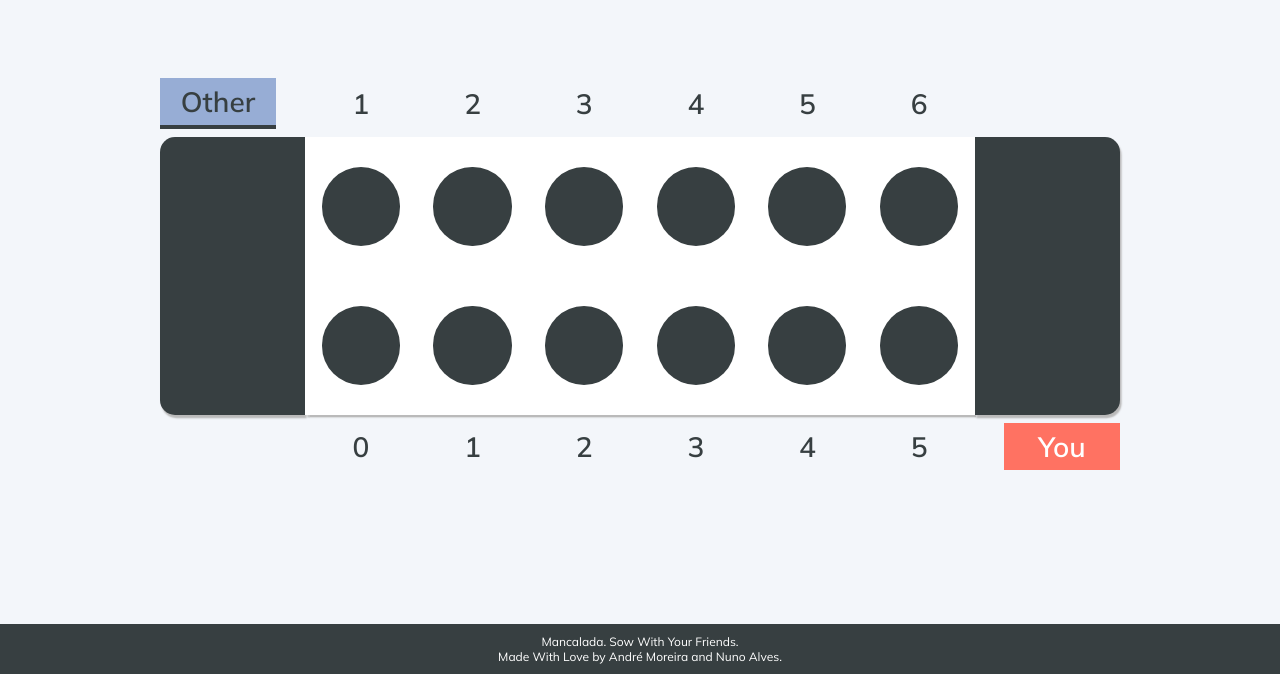
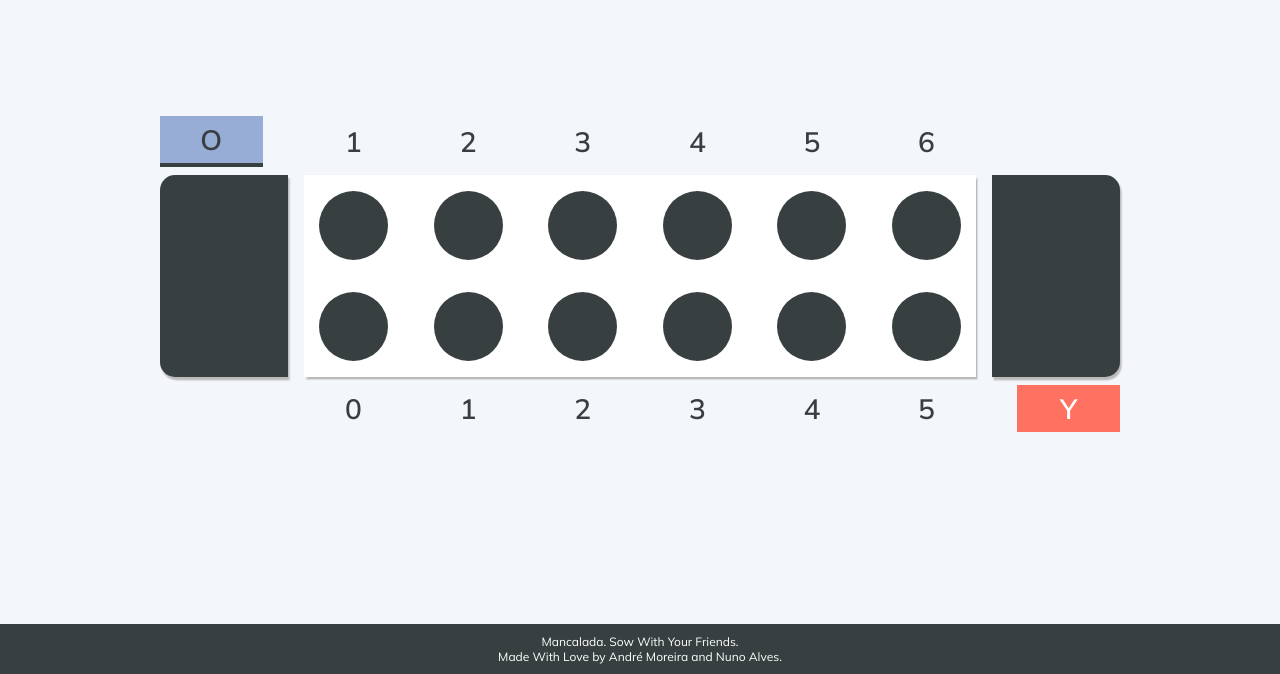
Before and after one commit to DoStini/feup-ltw-proj, a plain HTML site: page client/index.html in a window 1280 px wide. Shown: the part 126-800 px from the top of the page. Drawn offline with Linux system fonts and the light colour scheme.

Commit message:
add: some adjustments

```diff
--- a/client/css/game.css
+++ b/client/css/game.css
@@ -16,23 +16,29 @@ section#game-section header > h3{
 
 div.game-area{
     display: grid;
-    grid-template-columns: 1.3fr 1fr 1fr 1fr 1fr 1fr 1fr 1.3fr;
-    grid-template-rows: 1fr 6fr 1fr;
+    grid-template-columns: 1.3fr 1fr 1fr 1fr  1fr  1fr  1fr 1.3fr;
+    grid-template-rows: auto auto auto;
     grid-template-areas:
         "name1 seeds1-0 seeds1-1 seeds1-2 seeds1-3 seeds1-4 seeds1-5 ."
         "storage1 board board board board board board storage0"
         ". seeds0-0 seeds0-1 seeds0-2 seeds0-3 seeds0-4 seeds0-5 name0";
     width: 75%;
-    height: 75%;
+    column-gap: 1em;
     justify-self: center;
+    min-width: 0;
 }
 
 div.game-area > div#board{
     grid-area: board;
     display: grid;
-    grid-template-columns: 1fr 1fr 1fr 1fr 1fr 1fr;
+    grid-template-columns:1fr 1fr 1fr  1fr  1fr  1fr;
     grid-template-rows: 1fr 1fr;
     width: 100%;
+    column-gap: 1em;
+    row-gap: 2em;
+    min-width: 0;
+    padding-bottom: 1em;
+    padding-top: 1em;
     background-color: white;
     box-shadow:  0.1em 0.2em 0.1em #bababa;
 }
@@ -41,6 +47,7 @@ div.game-area span.seed-num {
     color: #373f41;
     font-weight: 600;
     font-size: 28px;
+    min-width: 0;
     justify-self: center;
     align-self: center;
 }
@@ -49,6 +56,7 @@ div.game-area div.hole {
     width: 70%;
     padding-bottom: 70%;
     height: 0;
+    min-width: 0;
     color: white;
     border-radius: 50%;
     background-color: #373f41;
@@ -59,6 +67,7 @@ div.game-area div.hole {
 div.game-area div#storage0 {
     background-color: #373f41;
     grid-area: storage0;
+    min-width: 0;
     border-radius: 0 15px 15px 0;
     box-shadow:  0.1em 0.2em 0.1em #bababa;
 }
@@ -66,18 +75,23 @@ div.game-area div#storage0 {
 div.game-area div#storage1 {
     background-color: #373f41;
     grid-area: storage1;
+    min-width: 0;
     border-radius: 15px 0 0 15px;
     box-shadow:  0.1em 0.2em 0.1em #bababa;
 }
 
 div.game-area div#name0 {
     grid-area: name0;
-    justify-self: right;;
+    justify-self: right;
+    min-width: 0;
+
 }
 
 div.game-area div#name1 {
     grid-area: name1;
     justify-self: left;
+    min-width: 0;
+
 }
 
 div.game-area .player-name {
@@ -94,6 +108,7 @@ div.game-area .player-name {
 
 div.game-area .player-back {
     padding: 0.2em;
+    min-width: 0;
 }
 
 div.game-area #name1 .player-back {
--- a/client/css/styles.css
+++ b/client/css/styles.css
@@ -254,6 +254,7 @@ section#config input#ai-order-ai {
   align-items: center;
   justify-content: space-around;
   height: 80%;
+  min-width: 0;
 }
 
 .game-area {
--- a/client/index.html
+++ b/client/index.html
@@ -40,7 +40,7 @@
             <div class="game-area">
                 <div class="player-name player-turn" id="name1">
                     <div class="player-back">
-                        Other
+                        O
                     </div>
                 </div>
                 <div id="storage1"></div>
@@ -89,7 +89,7 @@
                 </div>
                 <div class="player-name" id="name0">
                     <div class="player-back">
-                        You
+                        Y
                     </div>
                 </div>
 
```
